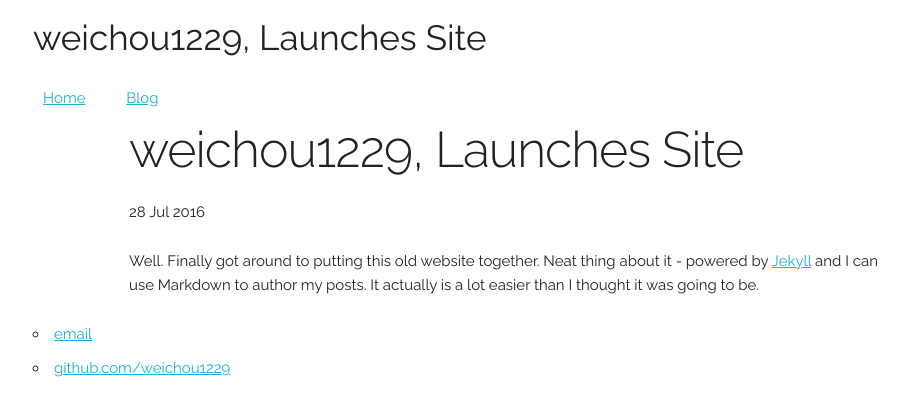
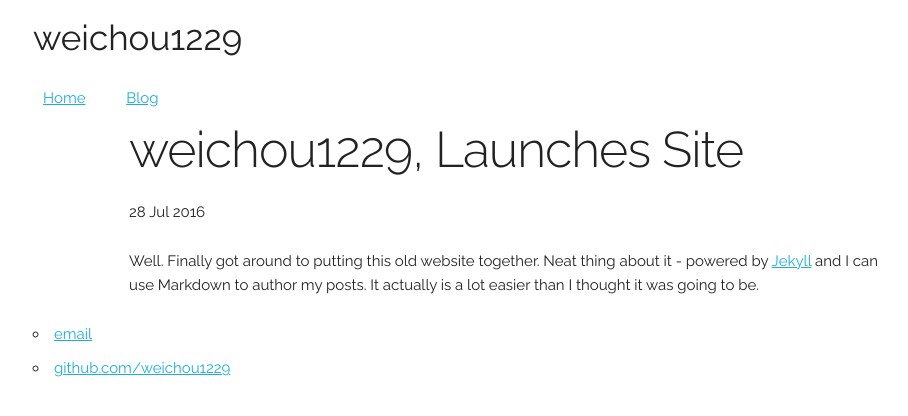
Before and after one commit to weichou1229/weichou.github.io, a Jekyll site: the page built from _posts/blog/2016-07-28-test.md, in a window 1280 px wide. Shown: the top 416 px of the page, without its empty margins (127-1035 px from the left). Built offline with Jekyll 4.4.1, drawn with Linux system fonts in a browser that asks for light colours; comment, search, counter and statistics services are not loaded.

Commit message:
Update default.html

```diff
--- a/_layouts/default.html
+++ b/_layouts/default.html
@@ -10,7 +10,7 @@
 		</head>
 		<body class="container">
 			<header>
-				{{page.title}}
+				weichou1229
 			</header>
 
 			<nav>
```
